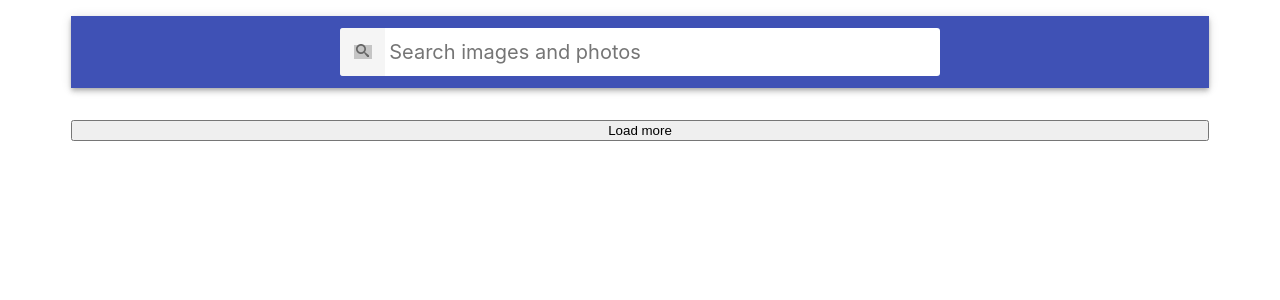
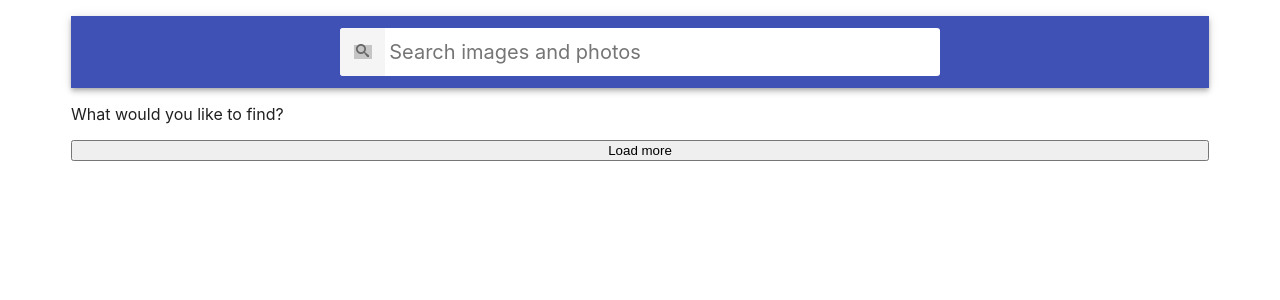
Before and after one commit to Annaivv/goit-react-hw-03-image-finder, a React (Create React App) app: page / in a window 1280 px wide. Shown: the top 300 px of the page. Built offline with nearby package versions, Linux system fonts and the light colour scheme; grey boxes are pictures that could not be loaded.

Commit message:
error message is not rendered

```diff
--- a/src/components/ImageGallery/ImageGallery.jsx
+++ b/src/components/ImageGallery/ImageGallery.jsx
@@ -13,17 +13,25 @@ export default class ImageGallery extends Component {
   async componentDidUpdate(prevProps, _) {
     try {
       if (prevProps.imageQuery !== this.props.imageQuery) {
+        this.setState({ isLoading: true });
         const data = await addImage(this.props.imageQuery);
         this.setState({ items: data.hits });
       }
     } catch (error) {
-      this.setState({ error: 'Something went wrong' });
+      this.setState({ error });
+      console.log(error);
+    } finally {
+      this.setState({ isLoading: false });
     }
   }
   render() {
-    const { items } = this.state;
+    const { items, isLoading, error } = this.state;
+    const { imageQuery } = this.props;
     return (
       <div>
+        {error && <p>{error.message}</p>}
+        {isLoading && <p>Loading, please wait</p>}
+        {!imageQuery && <p>What would you like to find?</p>}
         {items.length > 0 && (
           <ImageList>
             {items.map(item => (
```
